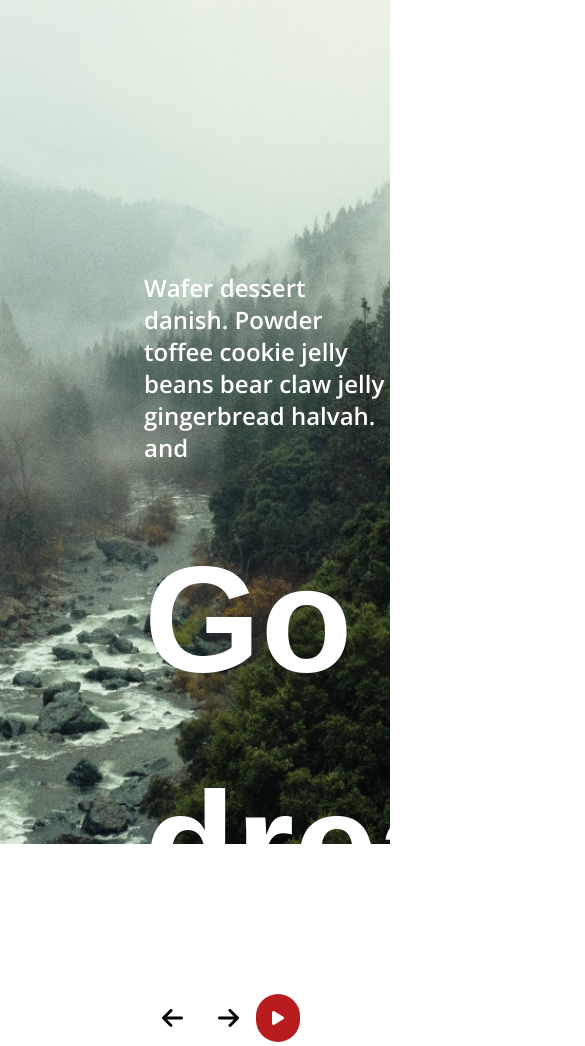
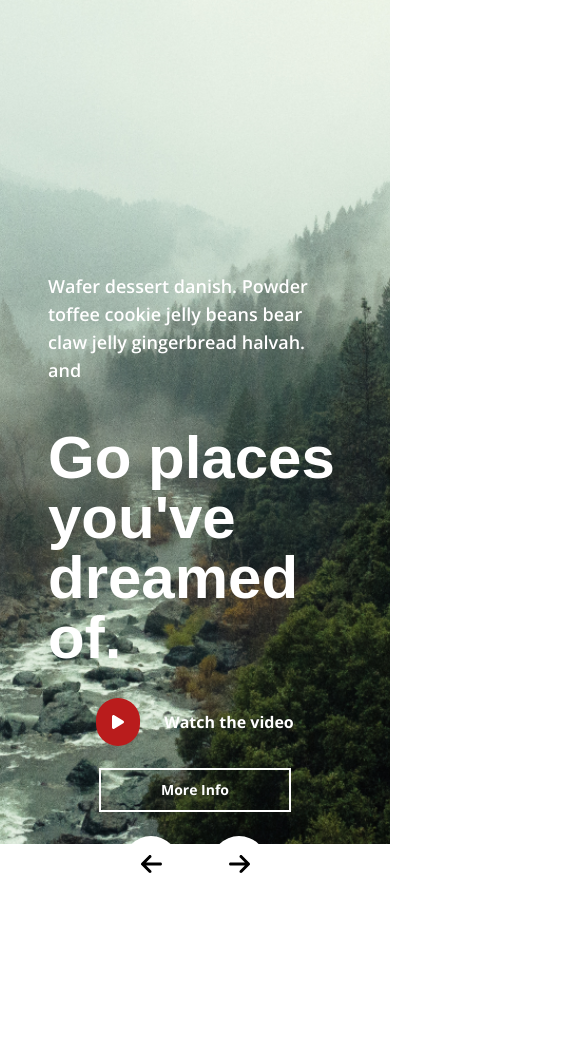
Before and after one commit to JayceEse/stellar, a React (Create React App) app: page /kitchen in a window 390 px wide. Shown: the top 1046 px of the page, 585 px wide, since content can reach past the window. After the commit the page ends 892 px from the top, so only its background shows below. Built offline with nearby package versions, Linux system fonts and the light colour scheme.

Commit message:
style: responsive design for slides & buttons

```diff
--- a/src/Pages/kitchen_sink/KitchenSink.tsx
+++ b/src/Pages/kitchen_sink/KitchenSink.tsx
@@ -67,34 +67,34 @@ const KitchenSink = () => {
     "flex justify-center items-center rounded-full text-2xl w-14 h-14 bg-white cursor-pointer";
 
   const playButtonStyle: string =
-    "font-openSan text-base text-white font-bold flex justify-between items-center w-auto h-11 cursor-pointer mr-16";
+    "font-openSan text-base text-white font-bold flex flex-row items-center w-auto h-11 cursor-pointer sm:mr-16 mr-0";
 
   const playIconStyle: string = "text-base p-4 mr-6 rounded-full bg-red-700";
 
   const moreInfoStyle: string =
-    "font-openSan font-bold text-white text-sm border-2 border-white border-solid w-48 h-11";
+    "font-openSan font-bold text-white text-sm border-2 border-white border-solid w-48 h-11 sm:mt-0 mt-6";
 
   // Title & description styles
   const titleBaseClasses: string =
-    "text-8xl font-noto text-white font-bold w-[600px] h-auto mb-20";
+    "lg:text-8xl text-6xl font-noto text-white font-bold max-w-[600px] h-auto mb-20";
 
   const titleHomeClasses: string =
-    "text-[150px] font-noto text-white font-bold w-[1300px] h-auto mb-8";
+    "lg:text-[150px] md:text-9xl sm:text-8xl text-6xl font-noto text-white font-bold max-w-7xl h-auto mb-8";
 
   const paraHomeClasses: string =
-    "font-openSan text-2xl font-semibold text-white w-[810px] h-auto mb-11 mt-40";
+    "font-openSan md:text-2xl text-lg font-semibold text-white max-w-4xl h-auto mb-11 mt-40";
 
   const paraBaseClasses: string =
-    "font-openSan text-2xl font-semibold text-white w-40 h-14 mr-56";
+    "font-openSan text-2xl font-semibold text-white w-40 h-14 lg:mr-56 mr-20";
 
   const wrapperHomeClass: string = "flex flex-row justify-between w-auto";
 
-  const wrapperBaseClass: string = "flex flex-row w-auto";
+  const wrapperBaseClass: string = "flex sm:flex-row flex-col w-auto";
 
   const containerHomeClass: string =
-    "flex flex-col-reverse justify-between ml-36 mt-28 w-auto h-auto";
+    "flex flex-col-reverse justify-between lg:ml-36 mx-12 mt-28 w-auto h-auto";
 
-  const containerBaseClass: string = "ml-36 mt-40";
+  const containerBaseClass: string = "lg:ml-36 mx-12 mt-40";
 
   return (
     <>
@@ -127,8 +127,8 @@ const KitchenSink = () => {
           </div>
         </div>
 
-        <div className="flex flex-row justify-between mx-36 mb-16">
-          <div className="flex flex-row justify-between w-36">
+        <div className="flex md:flex-row flex-col-reverse md:justify-between items-center lg:mx-36 mx-12 mb-16">
+          <div className="flex flex-row justify-between w-36 md:mt-0 mt-6">
             {/* Left Button */}
             <button className={buttonStyle} onClick={prevSlide}>
               <FontAwesomeIcon icon={faArrowLeft} />
@@ -139,7 +139,7 @@ const KitchenSink = () => {
             </button>
           </div>
 
-          <div className="flex flex-row justify-between items-center">
+          <div className="flex sm:flex-row flex-col items-center">
             {/* Watch video button */}
             <button className={playButtonStyle}>
               <FontAwesomeIcon icon={faPlay} className={playIconStyle} />
```
